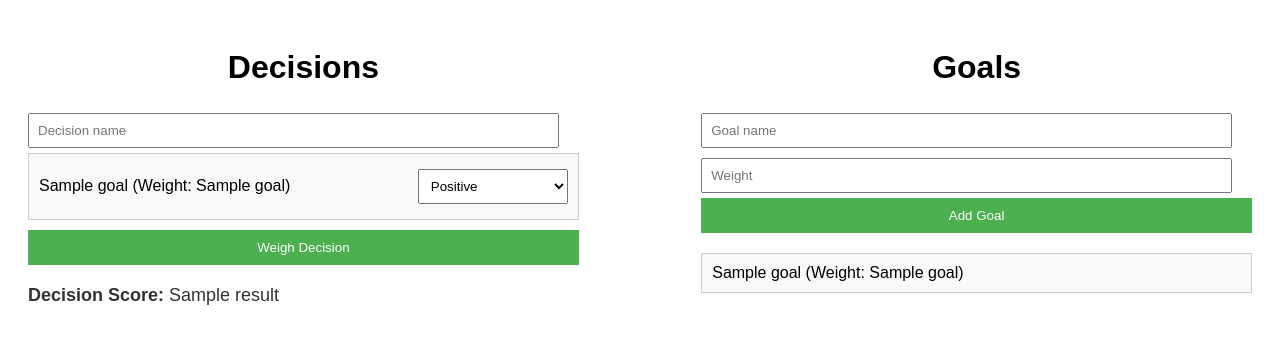
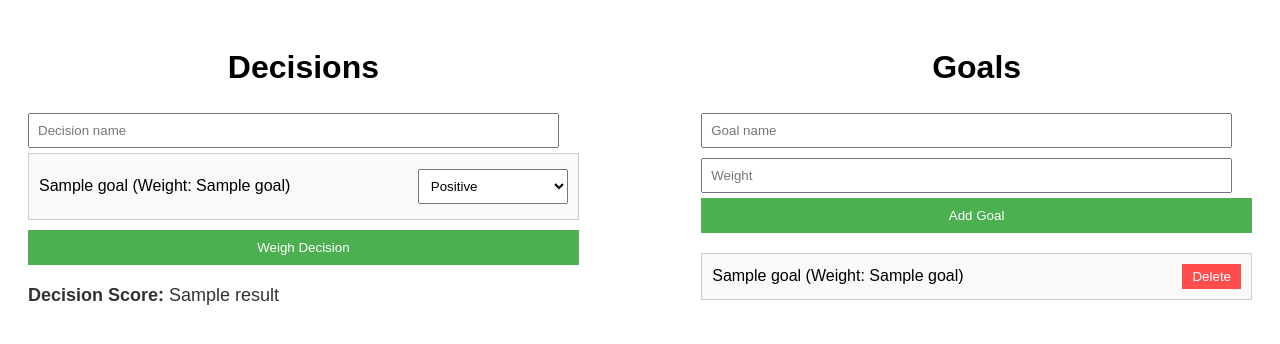
Before and after one commit to kevinl03/DecisionWeight, a Flask app: template templates/index.html in a window 1280 px wide. Shown: the top 344 px of the page. Run offline with Flask 3, Linux system fonts and the light colour scheme; the template is opened without the code that fills it: most values are stand-ins (such as "Sample title", 1, 10 or a date in 2020).

Commit message:
Created ability to delete goals

```diff
--- a/app.py
+++ b/app.py
@@ -89,6 +89,15 @@ def add_decision():
 
     return render_template('index.html', goals=get_goals(), decisions=get_decisions(), result=total_score)
 
+@app.route('/delete_goal/<int:goal_id>', methods=['POST'])
+def delete_goal(goal_id):
+    conn = sqlite3.connect('database.db')
+    c = conn.cursor()
+    c.execute('DELETE FROM goals WHERE id = ?', (goal_id,))
+    conn.commit()
+    conn.close()
+    return redirect(url_for('index'))
+
 def get_goals():
     conn = sqlite3.connect('database.db')
     c = conn.cursor()
--- a/templates/index.html
+++ b/templates/index.html
@@ -21,6 +21,9 @@
         }
         ul li {
             margin: 5px 0;
+            display: flex;
+            justify-content: space-between;
+            align-items: center;
         }
         form {
             margin-bottom: 20px;
@@ -55,6 +58,16 @@
         }
         .goal-widget select {
             width: 150px;
+        }
+        .goal-widget .delete-button {
+            background-color: #ff4d4d;
+            color: white;
+            border: none;
+            padding: 5px 10px;
+            cursor: pointer;
+        }
+        .goal-widget .delete-button:hover {
+            background-color: #ff1a1a;
         }
         .result {
             margin-top: 20px;
@@ -97,6 +110,9 @@
             {% for goal in goals %}
                 <li class="goal-widget">
                     <span>{{ goal[1] }} (Weight: {{ goal[2] }})</span>
+                    <form action="/delete_goal/{{ goal[0] }}" method="post" style="margin: 0;">
+                        <button type="submit" class="delete-button">Delete</button>
+                    </form>
                 </li>
             {% endfor %}
         </ul>
```
